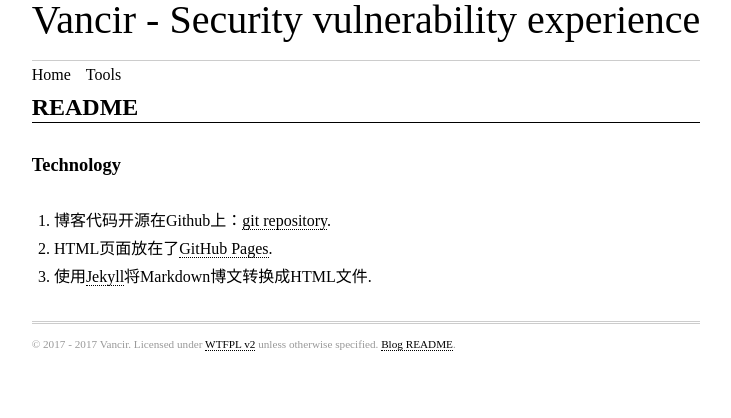
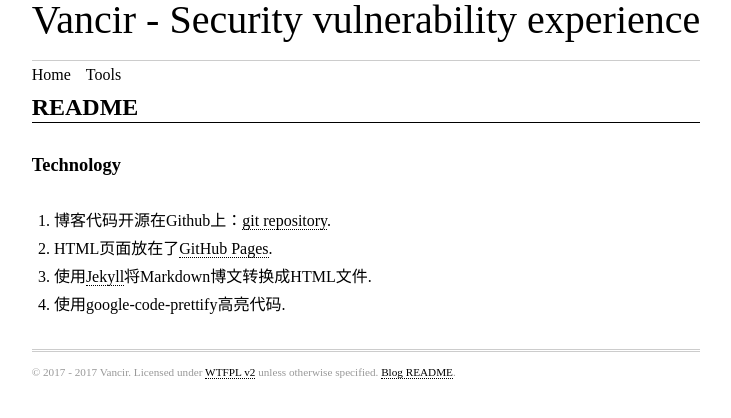
Before and after one commit to Trietptm-on-Coding-Algorithms/vancir.github.io, a Jekyll site: the page built from README.html, in a window 1280 px wide. Shown: the top 418 px of the page, without its empty margins (274-1005 px from the left). Built offline with Jekyll 4.4.1, drawn with Linux system fonts in a browser that asks for light colours; some web fonts are replaced.

Commit message:
update README

```diff
--- a/README.html
+++ b/README.html
@@ -9,5 +9,6 @@
         <li>博客代码开源在Github上：<a href="https://github.com/Vancir/vancir.github.io">git repository</a>.</li>
         <li>HTML页面放在了<a href="https://pages.github.com">GitHub Pages</a>.</li>
         <li>使用<a href="http://jekyll.com.cn/">Jekyll</a>将Markdown博文转换成HTML文件.</li>
+        <li>使用google-code-prettify高亮代码.</li>
     </ol>
 </article>
--- a/_includes/posts-table.html
+++ b/_includes/posts-table.html
@@ -1,9 +1,3 @@
-<style type="text/css">
-dt{margin:0px; clear:left; float:left; }
-dd{ margin:0px;text-align:right;   }
-</style>
-
-
 <article>
     <h1 id="article-title">Posts</h1>
     <table class="postindex">
```
Also changed, not shown: README.md.
